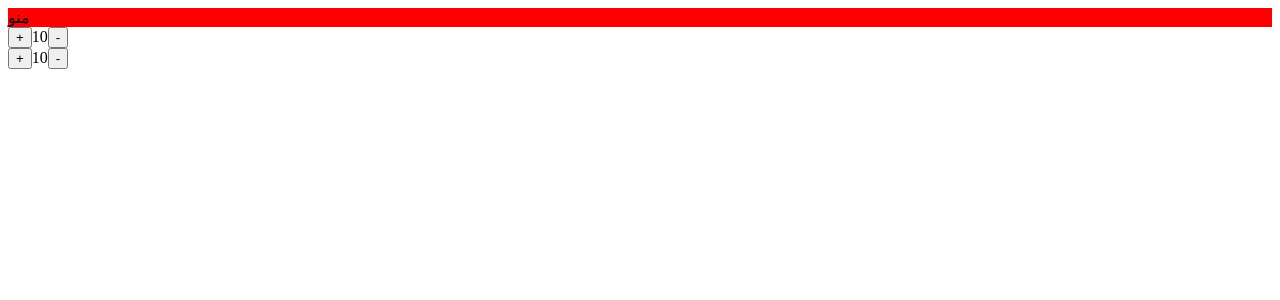
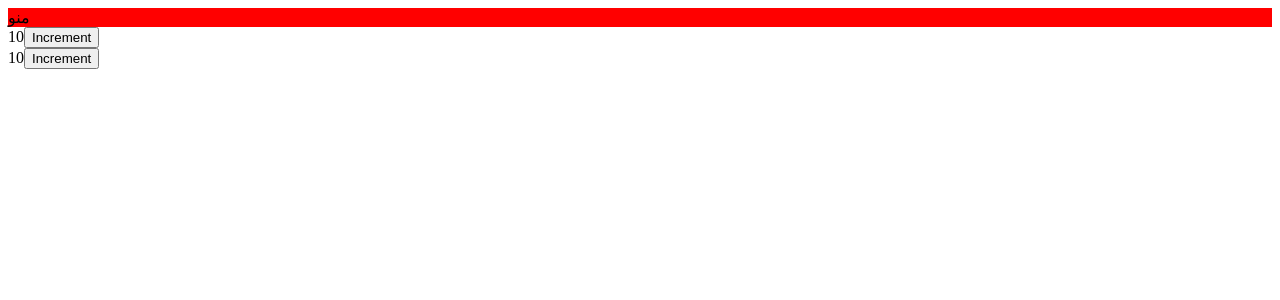
Before and after one commit to emamyari/simple-react-snippets, a React (Create React App) app: page / in a window 1280 px wide. Shown: the top 300 px of the page. Built offline with nearby package versions, Linux system fonts and the light colour scheme.

Commit message:
use state in render function

```diff
--- a/src/components/counter.jsx
+++ b/src/components/counter.jsx
@@ -1,13 +1,13 @@
 import React, { Component } from 'react';
 
 class Counter extends Component {
-    state = {  }
+    state = { count:10  }
+
     render() {
         return (
             <div>
-                <button >+</button>
-                <span>10</span>
-                <button >-</button>
+                <span>{this.state.count}</span>
+                <button>Increment</button>
             </div>
          );
     }
```
